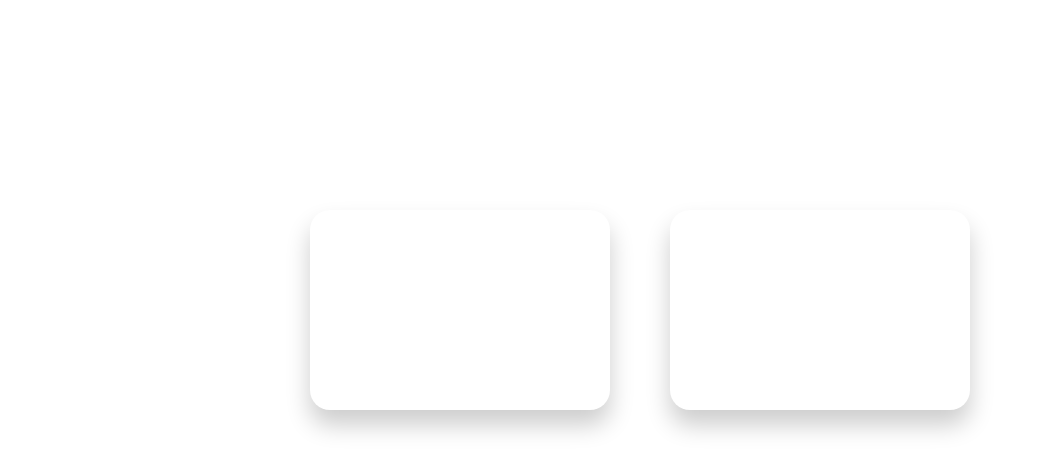
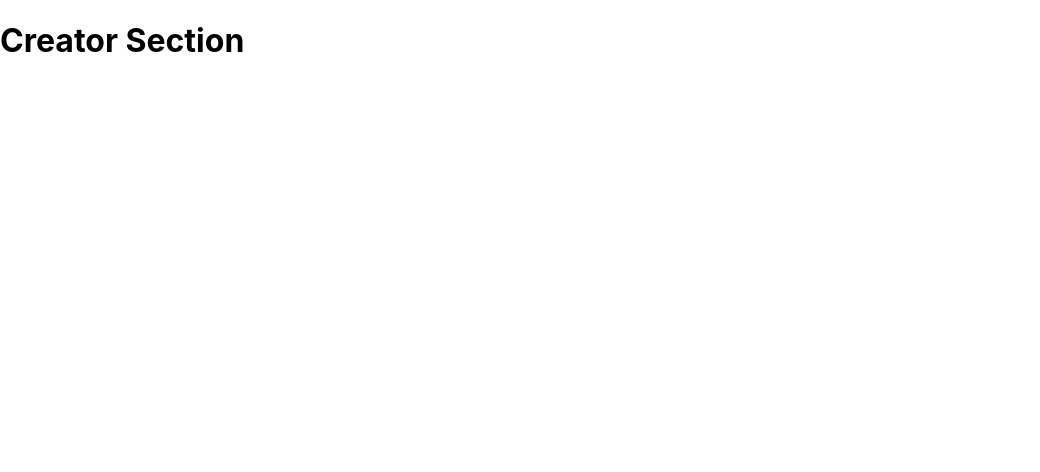
Before and after one commit to adarshajit/Quote-App, a React (Create React App) app: page /create in a window 1280 px wide. Before the commit this address led to /home. Shown: the top 472 px of the page, without its empty margins (0-1040 px from the left). Built offline with nearby package versions, Linux system fonts and the light colour scheme.

Commit message:
added link to creator section

```diff
--- a/src/App.css
+++ b/src/App.css
@@ -34,10 +34,6 @@
 }
 
 
-
-
-
-
 .Read{
     display: grid;
     place-items: center;
--- a/src/App.js
+++ b/src/App.js
@@ -1,6 +1,7 @@
 import React from 'react';
 import Home from './Components/Home';
 import Reading from './Components/Reading'
+import Creator from './Components/creatorComponent'
 import './App.css';
 import { render } from '@testing-library/react';
 import { BrowserRouter, Switch, Route, Redirect } from 'react-router-dom';
@@ -14,6 +15,7 @@ function App(){
         <Switch>
           <Route path='/home' component={Home}/>
           <Route exact path="/read" component={Reading}/>
+          <Route exact path="/create" component={Creator} />
           <Redirect to="/home" />
         </Switch>
       </BrowserRouter>
--- a/src/Components/Home.js
+++ b/src/Components/Home.js
@@ -17,11 +17,13 @@ function Home() {
 
                 </a>
 
-                <div class="card">
-                    <div class="content">
+                <a href="/create">
+                    <div class="card">
+                        <div class="content">
 
+                        </div>
                     </div>
-                </div>
+                </a>
             </div>
         )
     }
--- /dev/null
+++ b/src/Components/creatorComponent.js
@@ -0,0 +1,22 @@
+import React, { Component } from 'react'
+
+class Creator extends Component{
+    constructor(){
+        super()
+        this.state ={
+
+        }
+    }
+
+
+    render(){
+        return(
+            <div>
+               <h1>Creator Section</h1>
+            </div>
+        )
+    }
+}
+
+
+export default Creator;
```
